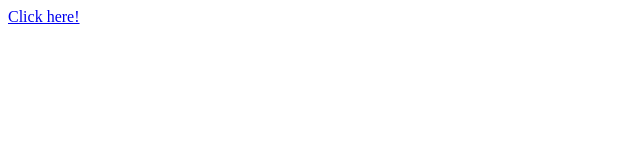
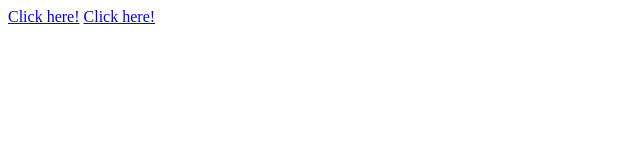
Before and after one commit to james-d-shonhiwa/lecture1, a plain HTML site: page links.html in a window 1280 px wide. Shown: the whole page, without its empty margins (0-640 px from the left). Drawn offline with Linux system fonts and the light colour scheme.

Commit message:
another file

```diff
--- a/links.html
+++ b/links.html
@@ -5,5 +5,6 @@
     </head>
     <body>
         <a href="#">Click here!</a>
+        <a href="#">Click here!</a>
     </body>
 </html>
```
